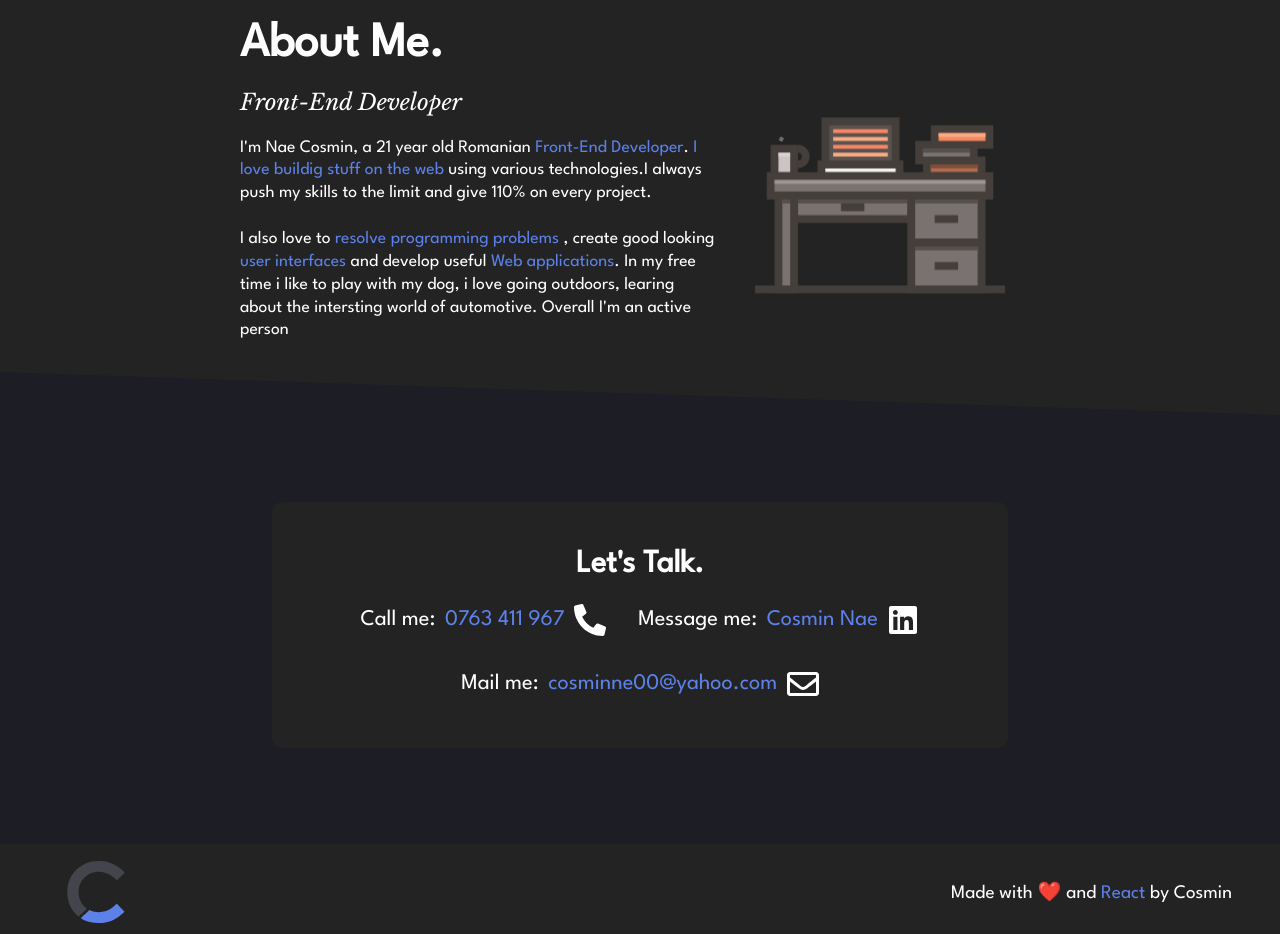
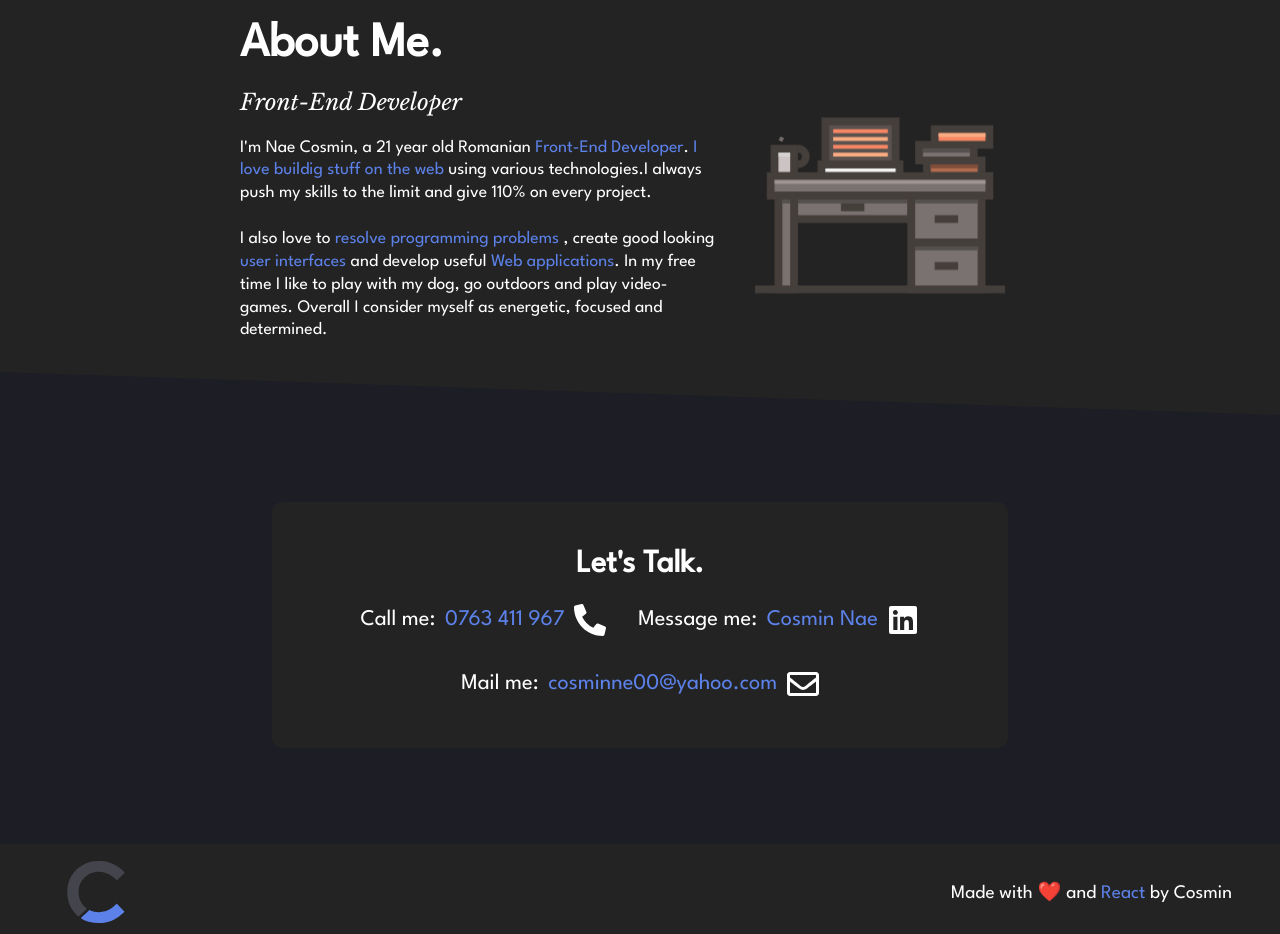
Before and after one commit to Cosmin2410/portfolio, a React (Create React App) app: page / in a window 1280 px wide. Shown: the part 3160-4094 px from the top of the page. Built offline with nearby package versions, Linux system fonts and the light colour scheme; a web font is replaced by a local one.

Commit message:
about me updated

```diff
--- a/src/Components/About.jsx
+++ b/src/Components/About.jsx
@@ -42,9 +42,9 @@ const About = () => {
             <br />
             <br />I also love to <span> resolve programming problems </span>,
             create good looking <span> user interfaces</span> and develop useful
-            <span> Web applications</span>. In my free time i like to play with
-            my dog, i love going outdoors, learing about the intersting world of
-            automotive. Overall I'm an active person
+            <span> Web applications</span>. In my free time I like to play with
+            my dog, go outdoors and play video-games. Overall I consider myself
+            as energetic, focused and determined.
           </p>
         </div>
 
```
